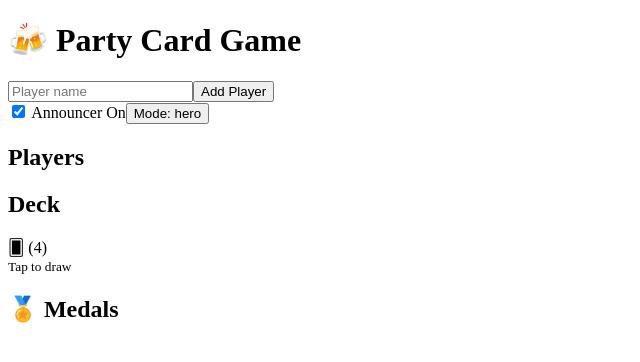
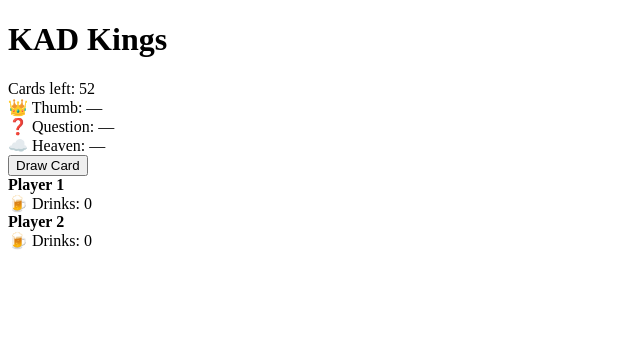
Before and after one commit to wbgl-blip/Visual-, a React (Vite) app: page / in a window 1280 px wide. Shown: the top 362 px of the page, without its empty margins (0-640 px from the left). Built offline with nearby package versions, Linux system fonts and the light colour scheme.

Commit message:
Update App.jsx

```diff
--- a/src/App.jsx
+++ b/src/App.jsx
@@ -1,163 +1,164 @@
-import { useState } from "react";
+import { useEffect, useState } from "react";
 import "./App.css";
 
-/* -------------------- CARD DATA -------------------- */
-const DECK = [
-  { text: "Take 1 drink", medal: null },
-  { text: "Give 2 drinks", medal: "Giver" },
-  { text: "Everyone drinks", medal: "Chaos" },
-  { text: "Make a rule", medal: "Lawmaker" },
-];
+/* ------------------ DECK SETUP ------------------ */
 
-/* -------------------- ANNOUNCER -------------------- */
-function speak(text, mode = "hero") {
-  if (!window.speechSynthesis) return;
+const SUITS = ["♠", "♥", "♦", "♣"];
+const RANKS = ["A", "2", "3", "4", "5", "6", "7", "8", "9", "10", "J", "Q", "K"];
 
-  const msg = new SpeechSynthesisUtterance(text);
-
-  if (mode === "hero") {
-    msg.pitch = 0.6;
-    msg.rate = 0.9;
-    msg.volume = 1;
+function buildDeck() {
+  const deck = [];
+  SUITS.forEach(suit => {
+    RANKS.forEach(rank => {
+      deck.push({ rank, suit });
+    });
+  });
+  return shuffle(deck);
 }
 
-  if (mode === "arena") {
-    msg.pitch = 1.2;
-    msg.rate = 1.05;
-    msg.volume = 1;
+function shuffle(array) {
+  return [...array].sort(() => Math.random() - 0.5);
 }
 
-  window.speechSynthesis.cancel();
-  window.speechSynthesis.speak(msg);
+/* ------------------ RULES ------------------ */
+
+function getRule(card) {
+  switch (card.rank) {
+    case "A": return "Waterfall – everyone drinks";
+    case "2": return "You – pick someone to drink";
+    case "3": return "Me – you drink";
+    case "4": return "Whores – we all drink";
+    case "5": return "Guys drink";
+    case "6": return "Dicks – we all drink";
+    case "7": return "Heaven – last hand up drinks";
+    case "8": return "Mate – pick a buddy";
+    case "9": return "Rhyme – loser drinks";
+    case "10": return "Categories – loser drinks";
+    case "J": return "Thumb Master";
+    case "Q": return "Question Master";
+    case "K": return "Make a rule";
+    default: return "";
+  }
 }
 
-export default function App() {
-  const [players, setPlayers] = useState([]);
-  const [nameInput, setNameInput] = useState("");
-  const [deck, setDeck] = useState([...DECK]);
-  const [turnIndex, setTurnIndex] = useState(0);
-  const [currentCard, setCurrentCard] = useState(null);
-  const [medals, setMedals] = useState({});
-  const [announcerOn, setAnnouncerOn] = useState(true);
-  const [announcerMode, setAnnouncerMode] = useState("hero");
+/* ------------------ MEDALS ------------------ */
 
-  /* -------------------- ADD PLAYER -------------------- */
-  function addPlayer() {
-    if (!nameInput.trim()) return;
-    setPlayers([...players, nameInput.trim()]);
-    setNameInput("");
+function getMedal(card) {
+  switch (card.rank) {
+    case "J": return "Sticky Fingers 🖐️";
+    case "Q": return "Interrogator ❓";
+    case "7": return "Sky Lord ☁️";
+    case "A": return "Hydration Hero 💧";
+    default: return null;
+  }
 }
 
-  /* -------------------- DRAW CARD -------------------- */
-  function drawCard() {
-    if (deck.length === 0 || players.length === 0) return;
+/* ------------------ ANNOUNCER ------------------ */
 
-    const nextDeck = [...deck];
-    const card = nextDeck.shift();
-    const player = players[turnIndex];
+function speak(text) {
+  const synth = window.speechSynthesis;
+  if (!synth) return;
 
-    setDeck(nextDeck);
-    setCurrentCard({ ...card, player });
+  const voices = synth.getVoices();
+  const voice =
+    voices.find(v => v.name.includes("Google")) ||
+    voices.find(v => v.lang === "en-US") ||
+    voices[0];
 
-    if (announcerOn) {
-      speak(`${player}. ${card.text}`, announcerMode);
+  const utter = new SpeechSynthesisUtterance(text);
+  utter.voice = voice;
+  utter.rate = 0.95;
+  utter.pitch = 0.9;
+  utter.volume = 1;
+
+  synth.cancel();
+  synth.speak(utter);
 }
 
-    if (card.medal) {
-      awardMedal(player, card.medal);
+/* ------------------ APP ------------------ */
+
+export default function App() {
+  const [players, setPlayers] = useState([
+    { name: "Player 1", drinks: 0, medals: [] },
+    { name: "Player 2", drinks: 0, medals: [] }
+  ]);
+
+  const [deck, setDeck] = useState(buildDeck());
+  const [currentCard, setCurrentCard] = useState(null);
+  const [rule, setRule] = useState("");
+
+  const [thumbMaster, setThumbMaster] = useState(null);
+  const [questionMaster, setQuestionMaster] = useState(null);
+  const [heavenMaster, setHeavenMaster] = useState(null);
+
+  /* ------------------ DRAW CARD ------------------ */
+
+  function drawCard() {
+    if (deck.length === 0) return;
+
+    const [card, ...rest] = deck;
+    setDeck(rest);
+    setCurrentCard(card);
+
+    const ruleText = getRule(card);
+    setRule(ruleText);
+
+    speak(ruleText);
+
+    // Role reassignment
+    if (card.rank === "J") setThumbMaster(players[0].name);
+    if (card.rank === "Q") setQuestionMaster(players[0].name);
+    if (card.rank === "7") setHeavenMaster(players[0].name);
+
+    // Medal awarding
+    const medal = getMedal(card);
+    if (medal) {
+      setPlayers(prev =>
+        prev.map((p, i) =>
+          i === 0 && !p.medals.includes(medal)
+            ? { ...p, medals: [...p.medals, medal] }
+            : p
+        )
+      );
+      speak(medal);
+    }
   }
 
-    setTurnIndex((turnIndex + 1) % players.length);
-  }
+  /* ------------------ UI ------------------ */
 
-  /* -------------------- MEDALS -------------------- */
-  function awardMedal(player, medal) {
-    setMedals((prev) => {
-      const existing = prev[player] || [];
-      if (existing.includes(medal)) return prev;
-
-      if (announcerOn) {
-        speak(`${player} earns the ${medal} medal!`, "arena");
-      }
-
-      return {
-        ...prev,
-        [player]: [...existing, medal],
-      };
-    });
-  }
-
-  /* -------------------- UI -------------------- */
   return (
     <div className="app">
-      <h1>🍻 Party Card Game</h1>
+      <h1>KAD Kings</h1>
 
-      {/* CONTROLS */}
-      <div className="panel">
-        <input
-          value={nameInput}
-          onChange={(e) => setNameInput(e.target.value)}
-          placeholder="Player name"
-        />
-        <button onClick={addPlayer}>Add Player</button>
+      <div className="status">
+        <div>Cards left: {deck.length}</div>
+        <div>👑 Thumb: {thumbMaster || "—"}</div>
+        <div>❓ Question: {questionMaster || "—"}</div>
+        <div>☁️ Heaven: {heavenMaster || "—"}</div>
       </div>
 
-      {/* ANNOUNCER TOGGLES */}
-      <div className="panel">
-        <label>
-          <input
-            type="checkbox"
-            checked={announcerOn}
-            onChange={() => setAnnouncerOn(!announcerOn)}
-          />{" "}
-          Announcer On
-        </label>
+      <button onClick={drawCard} disabled={deck.length === 0}>
+        Draw Card
+      </button>
 
-        <button
-          className="secondary"
-          onClick={() =>
-            setAnnouncerMode(
-              announcerMode === "hero" ? "arena" : "hero"
-            )
-          }
-        >
-          Mode: {announcerMode}
-        </button>
-      </div>
-
-      {/* PLAYERS */}
-      <div className="panel">
-        <h2>Players</h2>
-        {players.map((p, i) => (
-          <div key={i}>
-            {p} {i === turnIndex && "⬅️ turn"}
-          </div>
-        ))}
-      </div>
-
-      {/* DECK */}
-      <div className="panel">
-        <h2>Deck</h2>
-        <div className="deck" onClick={drawCard}>
-          🂠 ({deck.length})
-        </div>
-        <small>Tap to draw</small>
-      </div>
-
-      {/* CURRENT CARD */}
       {currentCard && (
-        <div className="panel card">
-          <strong>{currentCard.player}</strong>
-          <p>{currentCard.text}</p>
+        <div className="card">
+          <div className="card-rank">{currentCard.rank}</div>
+          <div className="card-suit">{currentCard.suit}</div>
+          <div className="card-rule">{rule}</div>
         </div>
       )}
 
-      {/* MEDALS */}
-      <div className="panel">
-        <h2>🏅 Medals</h2>
-        {Object.entries(medals).map(([player, list]) => (
-          <div key={player}>
-            <strong>{player}</strong>: {list.join(", ")}
+      <div className="players">
+        {players.map((p, i) => (
+          <div key={i} className="player">
+            <strong>{p.name}</strong>
+            <div>🍺 Drinks: {p.drinks}</div>
+            <div className="medals">
+              {p.medals.map(m => (
+                <span key={m} className="medal">{m}</span>
+              ))}
+            </div>
           </div>
         ))}
       </div>
```
Lines whose indentation alone changed are shown as unchanged.
